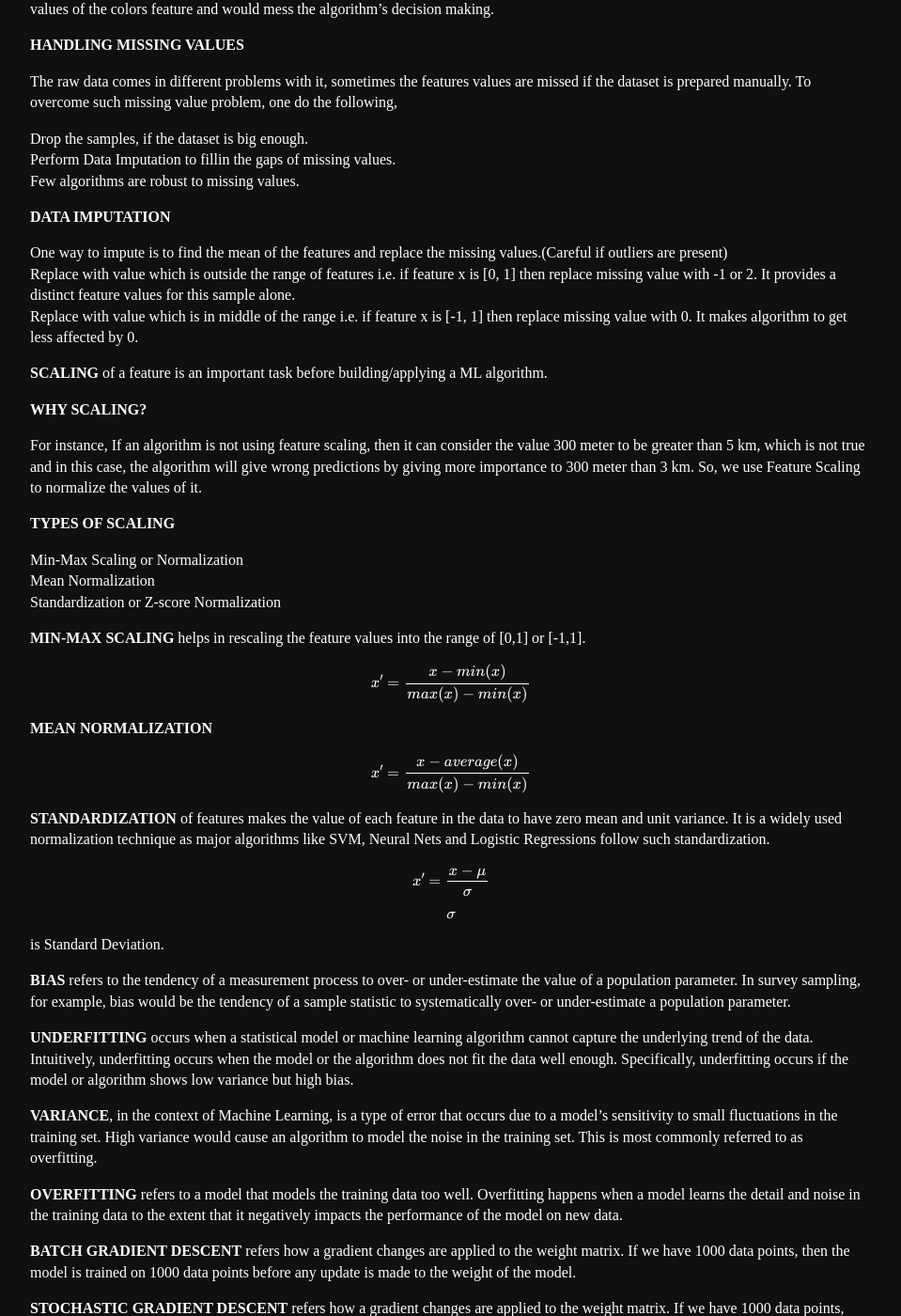
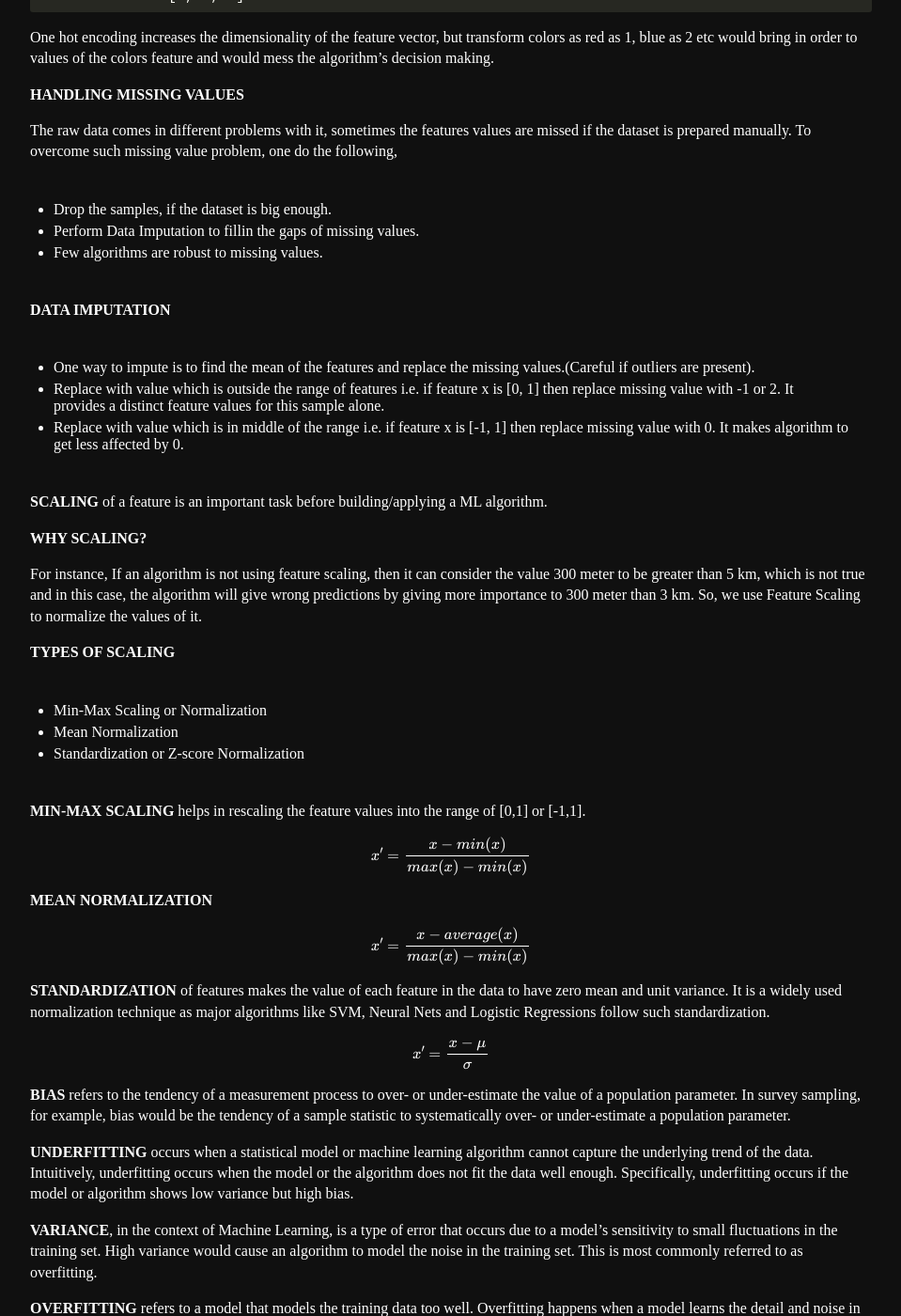
Before and after one commit to Mayurji/mayurji.github.io, a Jekyll site: the page built from _machine-learning/2020-11-06-machine-learning.md, in a window 1280 px wide and 1400 px high, scrolled down 1831 px. Shown: the whole window at 94% size, without its empty margins (160-1119 px from the left). Built offline with Jekyll 4.4.1, drawn with Linux system fonts in a browser that asks for light colours; formulas are drawn with MathJax 3.

Commit message:
Update 2020-11-06-machine-learning.md

```diff
--- a/_machine-learning/2020-11-06-machine-learning.md
+++ b/_machine-learning/2020-11-06-machine-learning.md
@@ -12,8 +12,8 @@ Machine learning is an application of artificial intelligence (AI) that provides
 
 **TYPES OF LEARNING**
 
-* **Supervised Learning**\
-* **Unsupervised Learning**\
+* **Supervised Learning**
+* **Unsupervised Learning**
 * **Reinforcement Learning**
 
 **SUPERVISED LEARNING**
@@ -40,18 +40,18 @@ A dataset has feature ( X's ) and target ( y ). The target can be a discrete val
 
 Each dataset has features and target variable. The features are parameters which affects the target variable either directly or indirectly. Now, this relationship between X and y is built by a ML algorithm. There are various supervised and unsupervised ML algorithm as follows :
 
-**Naive Bayes**\
-**Linear Regression**\
-**Logistic Regression**\
-**Support Vector Machine**\
-**Decision Trees**\
-**Neural Networks**\
-**Ensemble Model**\
-**KMeans**\
-**Hierarchical Clustering**\
-**DBSCAN Clustering**\
-**Gaussian Mixture Model**\
-**others (Xgboost)**
+* **Naive Bayes**
+* **Linear Regression**
+* **Logistic Regression**
+* **Support Vector Machine**
+* **Decision Trees**
+* **Neural Networks**
+* **Ensemble Model**
+* **KMeans**
+* **Hierarchical Clustering**
+* **DBSCAN Clustering**
+* **Gaussian Mixture Model**
+* **others (Xgboost)**
 
 **THINGS TO KEEP IN MIND**
 
@@ -78,15 +78,15 @@ One hot encoding increases the dimensionality of the feature vector, but transfo
 
 The raw data comes in different problems with it, sometimes the features values are missed if the dataset is prepared manually. To overcome such missing value problem, one do the following,
 
-Drop the samples, if the dataset is big enough.\
-Perform Data Imputation to fillin the gaps of missing values.\
-Few algorithms are robust to missing values.
+* Drop the samples, if the dataset is big enough.
+* Perform Data Imputation to fillin the gaps of missing values.
+* Few algorithms are robust to missing values.
 
 **DATA IMPUTATION**
 
-One way to impute is to find the mean of the features and replace the missing values.(Careful if outliers are present)\
-Replace with value which is outside the range of features i.e. if feature x is [0, 1] then replace missing value with -1 or 2. It provides a distinct feature values for this sample alone.\
-Replace with value which is in middle of the range i.e. if feature x is [-1, 1] then replace missing value with 0. It makes algorithm to get less affected by 0.
+* One way to impute is to find the mean of the features and replace the missing values.(Careful if outliers are present).
+* Replace with value which is outside the range of features i.e. if feature x is [0, 1] then replace missing value with -1 or 2. It provides a distinct feature values for this sample alone.
+* Replace with value which is in middle of the range i.e. if feature x is [-1, 1] then replace missing value with 0. It makes algorithm to get less affected by 0.
 
 **SCALING** of a feature is an important task before building/applying a ML algorithm.
 
@@ -96,9 +96,9 @@ Replace with value which is in middle of the range i.e. if feature x is [-1, 1]
 
 **TYPES OF SCALING**
 
-Min-Max Scaling or Normalization\
-Mean Normalization\
-Standardization or Z-score Normalization
+* Min-Max Scaling or Normalization
+* Mean Normalization
+* Standardization or Z-score Normalization
 
 **MIN-MAX SCALING** helps in rescaling the feature values into the range of [0,1] or [-1,1].
 
@@ -111,8 +111,6 @@ Standardization or Z-score Normalization
 **STANDARDIZATION** of features makes the value of each feature in the data to have zero mean and unit variance. It is a widely used normalization technique as major algorithms like SVM, Neural Nets and Logistic Regressions follow such standardization.
 
 <p>$$x' = {x - \mu \over \sigma}$$</p>
-
-<p>$$\sigma$$ is Standard Deviation.</p>
 
 **BIAS** refers to the tendency of a measurement process to over- or under-estimate the value of a population parameter. In survey sampling, for example, bias would be the tendency of a sample statistic to systematically over- or under-estimate a population parameter.
 
@@ -187,13 +185,13 @@ Principal Component Analysis is a variable reduction technique. PCA believes tha
 
 **FACTORS FOR SELECTING ALGORITHM**
 
-Explainability\
-In-memory Vs Out-Memory\
-Number of Features and examples\
-Categorical Vs Numerical Features\
-Nonlinearity of the data\
-Training speed\
-Predicton speed
+* Explainability
+* In-memory Vs Out-Memory
+* Number of Features and examples
+* Categorical Vs Numerical Features
+* Nonlinearity of the data
+* Training speed
+* Predicton speed
 
 <center>
 <img src="{{site.url}}/assets/images/ml/ml_map.png"  style="zoom: 5%  background-color:#DCDCDC;" width="1000" height="600"/><br>
```
